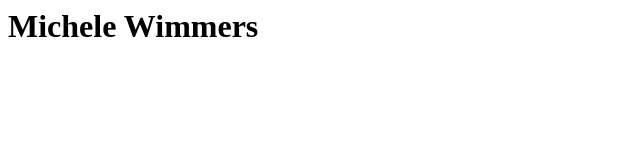
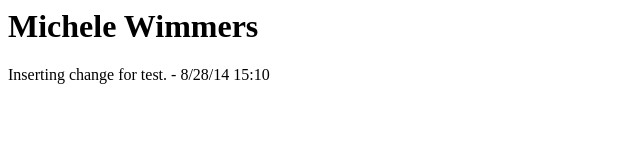
Before and after one commit to Planet-Earth/micheles-painting-site, a plain HTML site: page index.html in a window 1280 px wide. Shown: the whole page, without its empty margins (0-640 px from the left). Drawn offline with Linux system fonts and the light colour scheme.

Commit message:
Update index.html

```diff
--- a/index.html
+++ b/index.html
@@ -4,5 +4,6 @@
 </head>
 <body>
 	<h1>Michele Wimmers</h1>
+	<p>Inserting change for test. - 8/28/14 15:10</pt>
 </body>
 </html>
```
